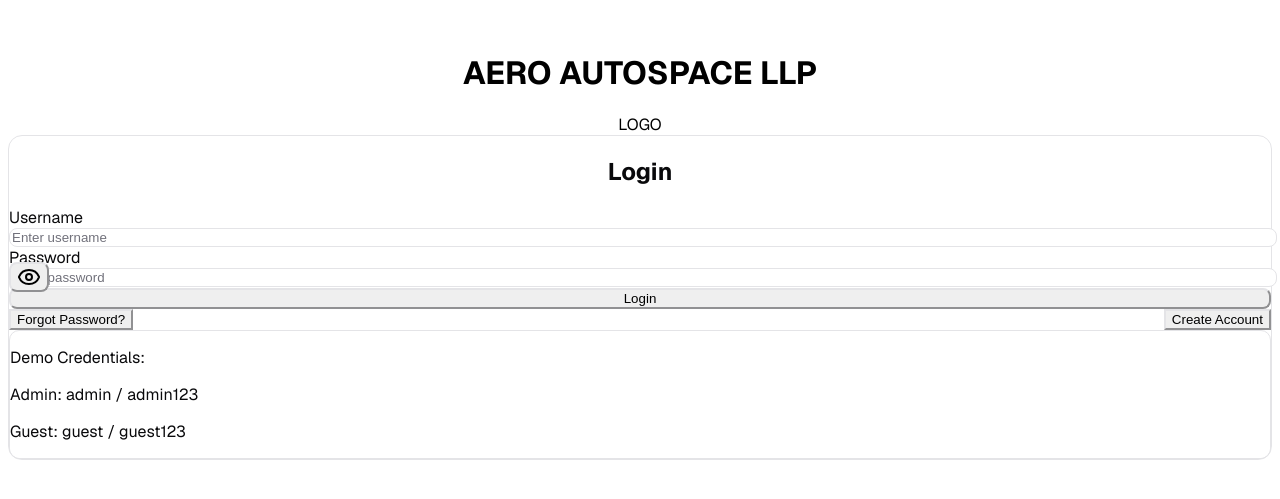
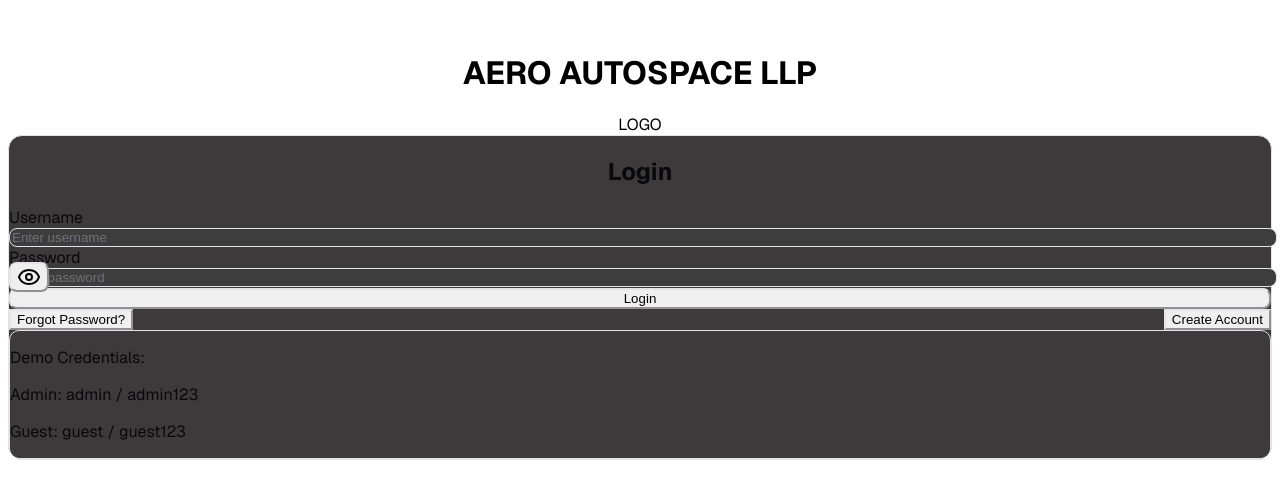
Before and after one commit to Antonypoulraj/demo-app-e, a Next.js app: page /login in a window 1280 px wide. Shown: the part 163-662 px from the top of the page. Built offline with nearby package versions, Linux system fonts and the light colour scheme.

Commit message:
Update the globals.css color in the styles

```diff
--- a/styles/globals.css
+++ b/styles/globals.css
@@ -7,7 +7,7 @@
 :root {
   --font-sans: var(--font-geist-sans, system-ui, sans-serif);
   --font-mono: var(--font-geist-mono, monospace);
-  --card: oklch(1 0 0);
+  --card: oklch(35.046% 0.00276 16.496);
   --card-foreground: oklch(0.141 0.005 285.823);
   --primary: oklch(0.21 0.006 285.885);
   --primary-foreground: oklch(0.985 0 0);
@@ -37,7 +37,7 @@
   --sidebar-accent-foreground: oklch(0.21 0.006 285.885);
   --sidebar-border: oklch(0.92 0.004 286.32);
   --sidebar-ring: oklch(0.705 0.015 286.067);
-  --background: oklch(1 0 0);
+  --background: oklch(36.002% 0.00004 271.152);
   --foreground: oklch(0.141 0.005 285.823);
 }
 
```
